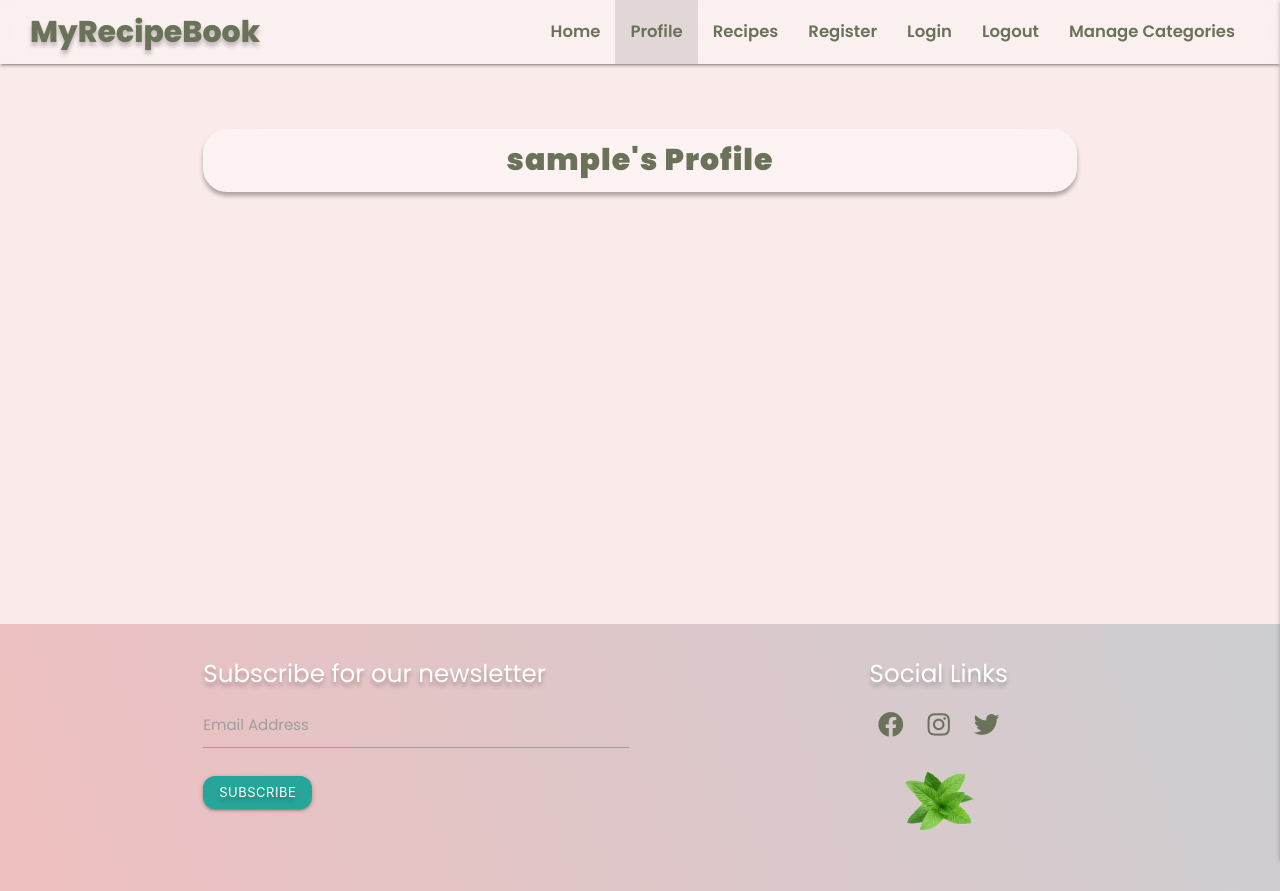
After one commit to steff880/MS3-MyRecipeBook, a Flask app: a page that uses templates/base.html in a window 1280 px wide. The commit adds this page. Run offline with Flask 2, Linux system fonts and the light colour scheme; the visitor is signed in with stand-in values (Sample User, id 1); a database or web service that is not in the repository returns one stand-in record (values such as "Sample title"); some libraries are stand-ins or nearby versions.

Commit message:
Add Session User Profile

```diff
--- a/app.py
+++ b/app.py
@@ -55,6 +55,7 @@ def register():
         session["user"] = request.form.get("username").lower()
         flash("Welcome, {} ! Let's start creating!".format(
             request.form.get("username")))
+        return redirect(url_for("profile", username=session["user"]))
 
     return render_template("register.html")
 
@@ -77,6 +78,7 @@ def login():
                 session["user"] = request.form.get("username").lower()
                 flash("Welcome back {} ! Let's start creating!".format(
                         request.form.get("username")))
+                return redirect(url_for("profile", username=session["user"]))
             else:
                 # invalid password match
                 flash("Incorrect Username and/or Password, please try again")
@@ -89,6 +91,18 @@ def login():
 
     return render_template("login.html")
 
+
+# --------------------- Profile
+
+
+@app.route("/profile<username>", methods=["GET", "POST"])
+def profile(username):
+    # grab the session user's username form db
+    username = mongo.db.users.find_one(
+        {"username": session["user"]})["username"]
+
+    return render_template("profile.html", username=username)
+
 # ---------- Run app
 
 
--- a/templates/base.html
+++ b/templates/base.html
@@ -32,7 +32,8 @@
                 <ul class="right hide-on-med-and-down">
                     <li class="{% block nav_home %}{% endblock %}"><a class="menu-link"
                             href="{{ url_for('home') }}">Home</a></li>
-                    <li><a class="menu-link" href="#">Profile</a></li>
+                    <li class="{% block nav_profile %}{% endblock %}"><a class="menu-link"
+                            href="{{ url_for('profile', username=session['user']) }}">Profile</a></li>
                     <li><a class="menu-link" href="#">Recipes</a></li>
                     <li class="{% block nav_register %}{% endblock %}"><a class="menu-link"
                             href="{{ url_for('register') }}">Register</a></li>
@@ -50,11 +51,13 @@
                 <h4 class="center-align sidenav-logo text-shadow">MyRecipeBook</h4>
             </li>
             <li><a class="menu-link" href="{{ url_for('home') }}">Home</a></li>
-            <li><a class="menu-link" href="#">Profile</a></li>
+            <li class="{% block sidenav_profile %}{% endblock %}"><a class="menu-link"
+                    href="{{ url_for('profile', username=session['user']) }}">Profile</a></li>
             <li><a class="menu-link" href="#">Recipes</a></li>
             <li class="{% block sidenav_register %}{% endblock %}"><a class="menu-link"
                     href="{{ url_for('register') }}">Register</a></li>
-            <li class="{% block sidenav_login %}{% endblock %}"><a class="menu-link" href="{{ url_for('login') }}">Login</a>
+            <li class="{% block sidenav_login %}{% endblock %}"><a class="menu-link"
+                    href="{{ url_for('login') }}">Login</a>
             </li>
             <li><a class="menu-link" href="#">Logout</a></li>
             <li><a class="menu-link" href="#">Manage Categories</a></li>
--- /dev/null
+++ b/templates/profile.html
@@ -0,0 +1,17 @@
+{% extends "base.html" %}
+{% block nav_profile %}active{% endblock %}
+{% block sidenav_profile %}active{% endblock %}
+{% block page_background %}{% endblock %}
+{% block content %}
+
+<div class="row">
+    <div class="col s12">
+        <h3 class="center-align page-heading">
+            {{ username }}'s Profile
+        </h3>
+    </div>
+</div>
+
+
+
+{% endblock %}
```
